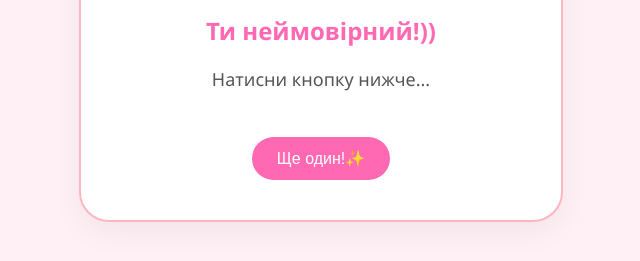
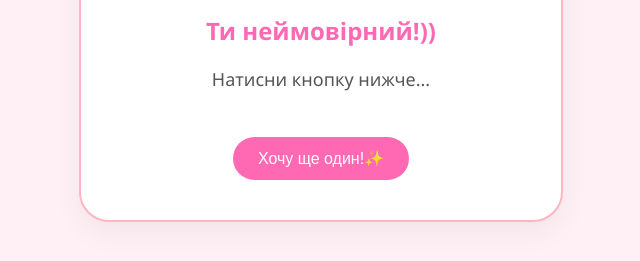
Before and after one commit to iren22nov/compliment-site, a plain HTML site: page index.html in a window 1280 px wide. Both pictures are taken after a click on the button "ТАК!". Shown: the part 339-600 px from the top of the page, without its empty margins (319-959 px from the left). Drawn offline with Linux system fonts and the light colour scheme.

Commit message:
Update index.html

```diff
--- a/index.html
+++ b/index.html
@@ -3,7 +3,7 @@
 <head>
     <meta charset="UTF-8">
     <meta name="viewport" content="width=device-width, initial-scale=1.0">
-    <title>Тобі послання, котику✨</title>
+    <title>Тобі послання, котику))✨</title>
     <style>
         body {
             display: flex;
@@ -68,7 +68,7 @@
 <body>
 
 <div id="welcome-screen" class="container">
-    <h1>Привіт, кицюня! Хочеш отримати комплімент?😊</h1>
+    <h1>Привіт, кицюня! Хочеш отримати комплімент?)😊</h1>
     <div class="buttons-row">
         <button onclick="startApp()">ТАК!</button>
         <button id="no-btn" onmouseover="moveButton()">Ні</button>
@@ -79,7 +79,7 @@
     <div style="font-size: 40px;">❤️</div>
     <h1>Ти неймовірний!))</h1>
     <div id="compliment-text">Натисни кнопку нижче...</div>
-    <button onclick="showCompliment()">Ще один!✨</button>
+    <button onclick="showCompliment()">Хочу ще один!✨</button>
 </div>
 
 <script>
@@ -105,10 +105,10 @@
 
     // Масив компліментів
     const compliments = [
-        "Твоя посмішка - це щось магічне!✨",
-        "З тобою завжди затишно і приємно🌸",
-        "Твоя енергія надихає оточуючих!🔥",
-        "Твої очі сяють яскравіше за зірки!⭐",
+        "Твоя посмішка - це щось магічне❤️",
+        "З тобою затишно)❤️",
+        "Твоя енергія надихає))❤️",
+        "Твої очі сяють яскравіше за зірки!❤️",
         "Ти справжня особистість, і це круто!❤️"
     ];
 
```
